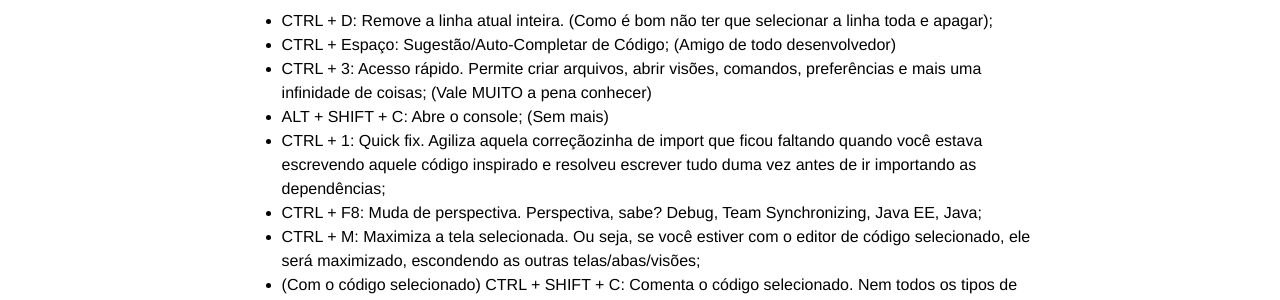
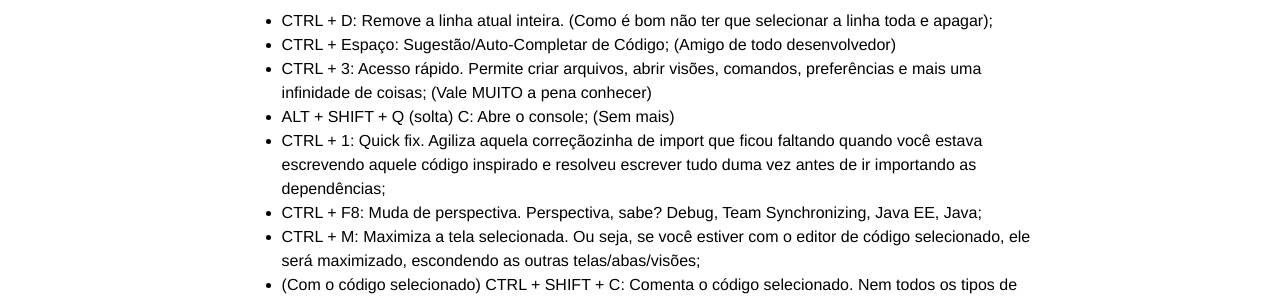
Before and after one commit to aloisioaw/aloisioaw.github.com, a Jekyll site: the page built from _posts/14-08-14-atalhos-eclipse.md, in a window 1280 px wide and 900 px high. Shown: the part 287-587 px from the top of the window. Built offline with Jekyll 4.4.1, drawn with Linux system fonts in a browser that asks for light colours.

Commit message:
Correção no texto dos atalhos

```diff
--- a/_posts/14-08-14-atalhos-eclipse.md
+++ b/_posts/14-08-14-atalhos-eclipse.md
@@ -11,7 +11,7 @@ Meus atalhos preferidos são:
 *  CTRL + D: Remove a linha atual inteira. (Como é bom não ter que selecionar a linha toda e apagar);
 *  CTRL + Espaço: Sugestão/Auto-Completar de Código; (Amigo de todo desenvolvedor)
 *  CTRL + 3: Acesso rápido. Permite criar arquivos, abrir visões, comandos, preferências e mais uma infinidade de coisas; (Vale MUITO a pena conhecer)
-*  ALT + SHIFT + C: Abre o console; (Sem mais)
+*  ALT + SHIFT + Q (solta) C: Abre o console; (Sem mais)
 *  CTRL + 1: Quick fix. Agiliza aquela correçãozinha de import que ficou faltando quando você estava escrevendo aquele código inspirado e resolveu escrever tudo duma vez antes de ir importando as dependências;
 *  CTRL + F8: Muda de perspectiva. Perspectiva, sabe? Debug, Team Synchronizing, Java EE, Java;
 *  CTRL + M: Maximiza a tela selecionada. Ou seja, se você estiver com o editor de código selecionado, ele será maximizado, escondendo as outras telas/abas/visões;
```
